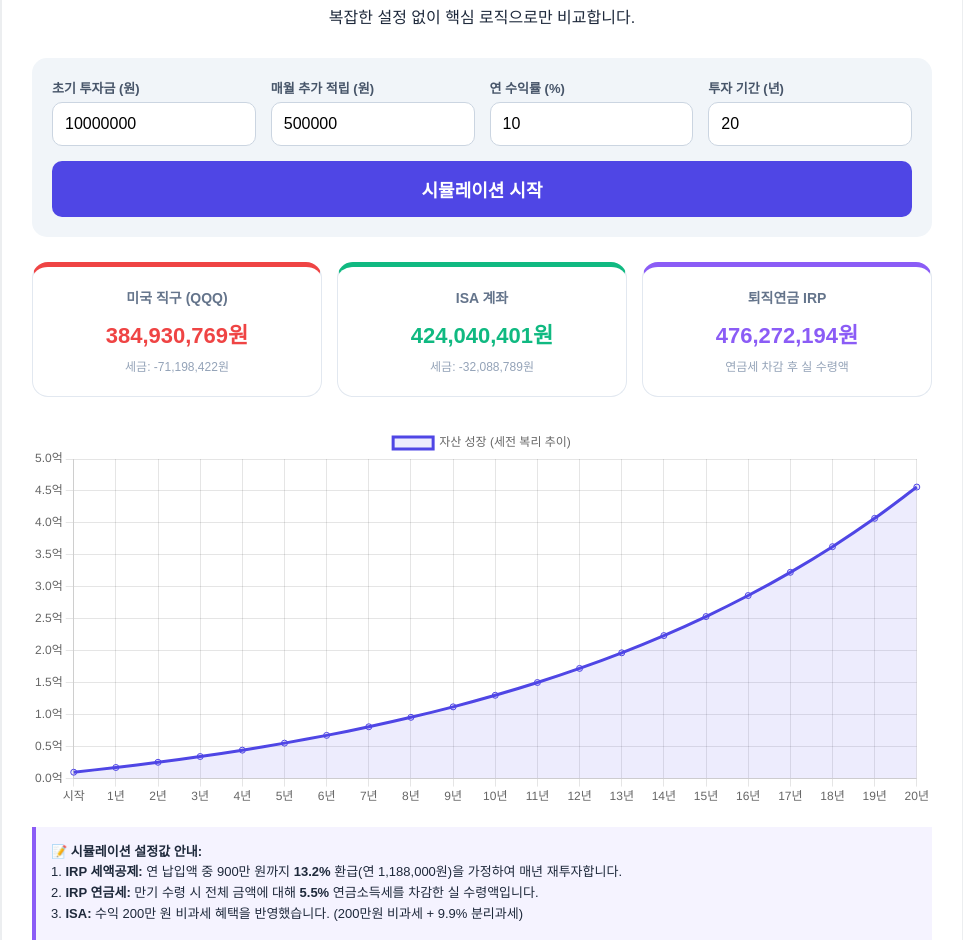
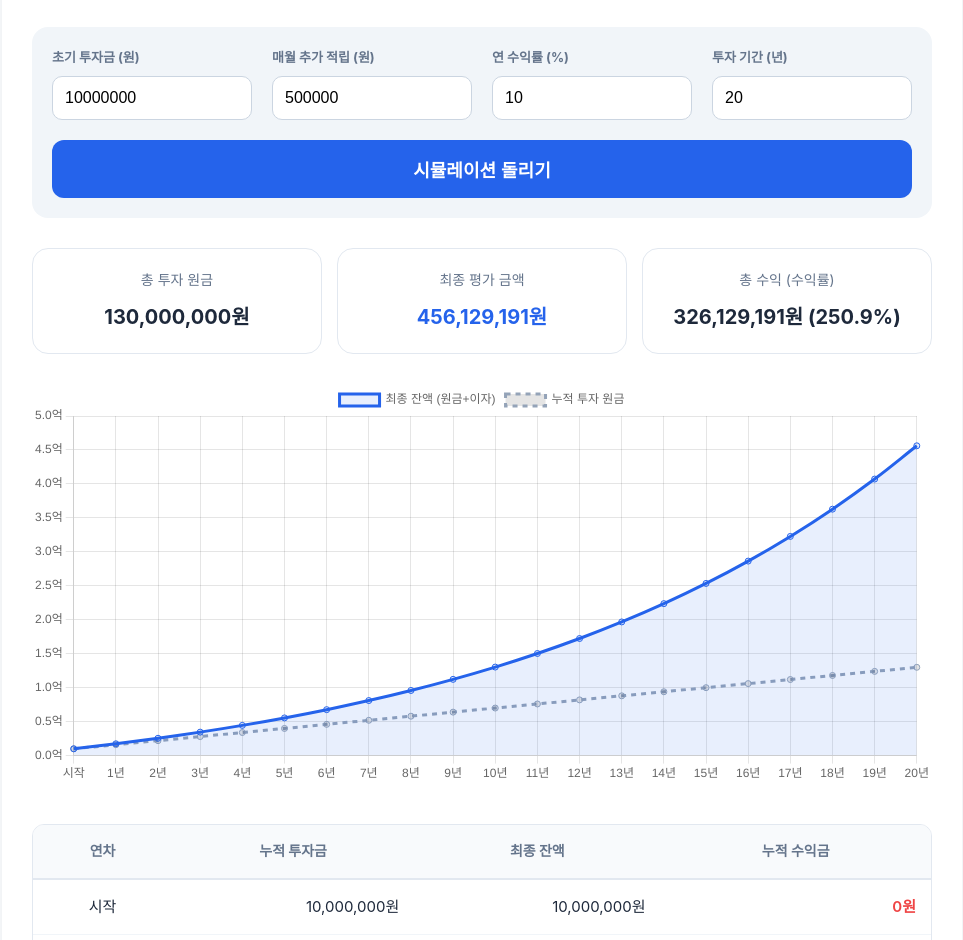
Before and after one commit to nininik/interest-table, a plain HTML site: page index.html in a window 1280 px wide. Shown: the part 129-1069 px from the top of the page, without its empty margins (158-1121 px from the left). Drawn offline with nearby package versions, Linux system fonts and the light colour scheme.

Commit message:
Add files via upload

```diff
--- a/index.html
+++ b/index.html
@@ -1,40 +1,46 @@
+
 <!DOCTYPE html>
 <html lang="ko">
 <head>
     <meta charset="UTF-8">
     <meta name="viewport" content="width=device-width, initial-scale=1.0">
-    <title>절세 계좌 시뮬레이터</title>
+    <title>적립식 복리 시뮬레이터</title>
     <script src="https://cdn.jsdelivr.net/npm/chart.js"></script>
     <style>
-        :root { --us: #ef4444; --isa: #10b981; --irp: #8b5cf6; --bg: #f8fafc; }
-        body { font-family: 'Pretendard', sans-serif; background-color: var(--bg); padding: 20px; color: #1e293b; }
-        .container { max-width: 900px; margin: 0 auto; background: white; padding: 30px; border-radius: 24px; box-shadow: 0 10px 40px rgba(0,0,0,0.1); }
-        .header { text-align: center; margin-bottom: 30px; }
-        .input-section { display: grid; grid-template-columns: repeat(auto-fit, minmax(180px, 1fr)); gap: 15px; margin-bottom: 25px; padding: 20px; background: #f1f5f9; border-radius: 15px; }
+        :root { --primary: #2563eb; --bg: #f8fafc; --text: #1e293b; }
+        body { font-family: 'Pretendard', -apple-system, sans-serif; background-color: var(--bg); color: var(--text); padding: 20px; line-height: 1.6; }
+        .container { max-width: 900px; margin: 0 auto; background: white; padding: 30px; border-radius: 24px; box-shadow: 0 10px 30px rgba(0,0,0,0.05); }
+        h2 { text-align: center; font-size: 28px; margin-bottom: 30px; color: var(--primary); }
+
+        .input-section { display: grid; grid-template-columns: repeat(auto-fit, minmax(200px, 1fr)); gap: 20px; margin-bottom: 30px; padding: 20px; background: #f1f5f9; border-radius: 16px; }
         .input-group { display: flex; flex-direction: column; }
-        label { font-size: 13px; font-weight: bold; margin-bottom: 5px; color: #475569; }
-        input { padding: 12px; border: 1px solid #cbd5e1; border-radius: 10px; font-size: 16px; }
+        label { font-size: 13px; font-weight: 700; margin-bottom: 8px; color: #64748b; }
+        input { padding: 12px; border: 1px solid #cbd5e1; border-radius: 10px; font-size: 16px; outline: none; transition: 0.2s; }
+        input:focus { border-color: var(--primary); box-shadow: 0 0 0 3px rgba(37, 99, 235, 0.1); }
 
-        .btn-calc { grid-column: 1 / -1; padding: 15px; background: #4f46e5; color: white; border: none; border-radius: 10px; font-size: 18px; font-weight: bold; cursor: pointer; transition: 0.3s; }
-        .btn-calc:hover { background: #4338ca; }
+        button { grid-column: 1 / -1; padding: 16px; background: var(--primary); color: white; border: none; border-radius: 12px; font-size: 18px; font-weight: 700; cursor: pointer; transition: 0.3s; }
+        button:hover { background: #1d4ed8; transform: translateY(-2px); }
 
-        .result-grid { display: grid; grid-template-columns: repeat(auto-fit, minmax(250px, 1fr)); gap: 15px; margin-bottom: 30px; }
-        .res-card { padding: 20px; border-radius: 16px; border: 1px solid #e2e8f0; text-align: center; background: #fff; }
-        .res-card h4 { margin: 0; font-size: 14px; color: #64748b; }
-        .res-card .amount { font-size: 22px; font-weight: 800; margin: 10px 0; }
-        .res-card .tax-info { font-size: 12px; color: #94a3b8; line-height: 1.4; }
+        .dashboard { display: grid; grid-template-columns: repeat(3, 1fr); gap: 15px; margin-bottom: 30px; }
+        .card { background: #fff; border: 1px solid #e2e8f0; padding: 20px; border-radius: 16px; text-align: center; }
+        .card p { margin: 0; font-size: 14px; color: #64748b; }
+        .card h3 { margin: 10px 0 0; font-size: 20px; color: var(--text); }
+        .card.highlight h3 { color: var(--primary); }
 
-        .chart-container { height: 380px; margin-top: 20px; }
-        .info-box { background: #f5f3ff; border-left: 4px solid #8b5cf6; padding: 15px; margin-top: 20px; font-size: 13px; line-height: 1.6; }
+        .chart-wrapper { position: relative; height: 400px; margin-bottom: 40px; }
+
+        .table-wrapper { overflow-x: auto; border-radius: 12px; border: 1px solid #e2e8f0; }
+        table { width: 100%; border-collapse: collapse; min-width: 600px; }
+        th { background: #f8fafc; padding: 15px; font-size: 14px; color: #64748b; border-bottom: 2px solid #e2e8f0; }
+        td { padding: 15px; text-align: right; border-bottom: 1px solid #f1f5f9; font-size: 15px; }
+        .text-center { text-align: center; }
+        .profit { color: #ef4444; font-weight: 600; }
     </style>
 </head>
 <body>
 
 <div class="container">
-    <div class="header">
-        <h2>💰 미국 직구 vs ISA vs IRP 비교</h2>
-        <p>복잡한 설정 없이 핵심 로직으로만 비교합니다.</p>
-    </div>
+    <h2>🚀 적립식 복리 마법 계산기</h2>
 
     <div class="input-section">
         <div class="input-group">
@@ -53,121 +59,150 @@
             <label>투자 기간 (년)</label>
             <input type="number" id="years" value="20">
         </div>
-        <button class="btn-calc" onclick="runCompare()">시뮬레이션 시작</button>
+        <button onclick="calculate()">시뮬레이션 돌리기</button>
     </div>
 
-    <div class="result-grid">
-        <div class="res-card" style="border-top: 5px solid var(--us);">
-            <h4>미국 직구 (QQQ)</h4>
-            <div class="amount" id="resUS" style="color: var(--us);">0원</div>
-            <div class="tax-info" id="taxUS">양도세 22% 차감</div>
+    <div class="dashboard">
+        <div class="card">
+            <p>총 투자 원금</p>
+            <h3 id="statTotalInvested">0원</h3>
         </div>
-        <div class="res-card" style="border-top: 5px solid var(--isa);">
-            <h4>ISA 계좌</h4>
-            <div class="amount" id="resISA" style="color: var(--isa);">0원</div>
-            <div class="tax-info" id="taxISA">수익 9.9% 절세</div>
+        <div class="card highlight">
+            <p>최종 평가 금액</p>
+            <h3 id="statFinalAmount">0원</h3>
         </div>
-        <div class="res-card" style="border-top: 5px solid var(--irp);">
-            <h4>퇴직연금 IRP</h4>
-            <div class="amount" id="resIRP" style="color: var(--irp);">0원</div>
-            <div class="tax-info" id="taxIRP">세액공제 + 저율과세</div>
+        <div class="card">
+            <p>총 수익 (수익률)</p>
+            <h3 id="statProfit">0원</h3>
         </div>
     </div>
 
-    <div class="chart-container">
-        <canvas id="compChart"></canvas>
+    <div class="chart-wrapper">
+        <canvas id="mainChart"></canvas>
     </div>
 
-    <div class="info-box">
-        <b>📝 시뮬레이션 설정값 안내:</b><br>
-        1. <b>IRP 세액공제:</b> 연 납입액 중 900만 원까지 <b>13.2%</b> 환급(연 1,188,000원)을 가정하여 매년 재투자합니다.<br>
-        2. <b>IRP 연금세:</b> 만기 수령 시 전체 금액에 대해 <b>5.5%</b> 연금소득세를 차감한 실 수령액입니다.<br>
-        3. <b>ISA:</b> 수익 200만 원 비과세 혜택을 반영했습니다. (200만원 비과세 + 9.9% 분리과세)
+    <div class="table-wrapper">
+        <table>
+            <thead>
+                <tr>
+                    <th class="text-center">연차</th>
+                    <th>누적 투자금</th>
+                    <th>최종 잔액</th>
+                    <th>누적 수익금</th>
+                </tr>
+            </thead>
+            <tbody id="tableBody"></tbody>
+        </table>
     </div>
 </div>
 
 <script>
     let chart = null;
 
-    function runCompare() {
+    function calculate() {
         const P = parseFloat(document.getElementById('principal').value) || 0;
         const M = parseFloat(document.getElementById('monthly').value) || 0;
-        const r = parseFloat(document.getElementById('rate').value) / 100 || 0;
+        const annualRate = parseFloat(document.getElementById('rate').value) / 100 || 0;
         const years = parseInt(document.getElementById('years').value) || 0;
 
-        const creditRate = 0.132; // 연봉 5,500만 원 초과 기본값 고정
-        const mRate = r / 12;
+        const monthlyRate = annualRate / 12;
+        const totalMonths = years * 12;
 
         let labels = [];
-        let rawGrowth = [];
-        let balRaw = P, balIRP = P;
-        let cumInvest = P;
+        let investedData = []; // 원금 추이
+        let totalData = [];    // 원리금 추이
+        let tableHTML = "";
 
+        let currentBalance = P;
+        let cumulativeInvested = P;
+
+        // 0년차 (시작)
         labels.push("시작");
-        rawGrowth.push(P);
+        investedData.push(P);
+        totalData.push(P);
+        tableHTML += `<tr><td class="text-center">시작</td><td>${P.toLocaleString()}원</td><td>${P.toLocaleString()}원</td><td class="profit">0원</td></tr>`;
 
         for (let y = 1; y <= years; y++) {
+            // 1년(12개월) 동안의 변화 계산
             for (let m = 1; m <= 12; m++) {
-                balRaw = (balRaw + M) * (1 + mRate);
-                balIRP = (balIRP + M) * (1 + mRate);
-                cumInvest += M;
+                currentBalance = (currentBalance + M) * (1 + monthlyRate);
+                cumulativeInvested += M;
             }
-            // IRP 세액공제 환급금 재투자 (연 900만 한도)
-            let creditAmount = Math.min(M * 12, 9000000) * creditRate;
-            balIRP += creditAmount;
 
             labels.push(y + "년");
-            rawGrowth.push(Math.floor(balRaw));
+            investedData.push(cumulativeInvested);
+            totalData.push(Math.floor(currentBalance));
+
+            tableHTML += `
+                <tr>
+                    <td class="text-center">${y}년차</td>
+                    <td>${cumulativeInvested.toLocaleString()}원</td>
+                    <td>${Math.floor(currentBalance).toLocaleString()}원</td>
+                    <td class="profit">+${Math.floor(currentBalance - cumulativeInvested).toLocaleString()}원</td>
+                </tr>
+            `;
         }
 
-        const totalProfit = balRaw - cumInvest;
+        // 대시보드 업데이트
+        const finalBalance = totalData[totalData.length - 1];
+        const profit = finalBalance - cumulativeInvested;
+        const profitRate = ((profit / cumulativeInvested) * 100).toFixed(1);
 
-        // 미국 직구 (22%)
-        const usTax = totalProfit > 2500000 ? (totalProfit - 2500000) * 0.22 : 0;
-        const finalUS = balRaw - usTax;
+        document.getElementById('statTotalInvested').innerText = cumulativeInvested.toLocaleString() + "원";
+        document.getElementById('statFinalAmount').innerText = finalBalance.toLocaleString() + "원";
+        document.getElementById('statProfit').innerText = `${profit.toLocaleString()}원 (${profitRate}%)`;
+        document.getElementById('tableBody').innerHTML = tableHTML;
 
-        // ISA (9.9%)
-        const isaTax = totalProfit > 2000000 ? (totalProfit - 2000000) * 0.099 : 0;
-        const finalISA = balRaw - isaTax;
-
-        // IRP (연금세 5.5%)
-        const finalIRP = balIRP * (1 - 0.055);
-
-        document.getElementById('resUS').innerText = Math.floor(finalUS).toLocaleString() + "원";
-        document.getElementById('resISA').innerText = Math.floor(finalISA).toLocaleString() + "원";
-        document.getElementById('resIRP').innerText = Math.floor(finalIRP).toLocaleString() + "원";
-
-        document.getElementById('taxUS').innerText = `세금: -${Math.floor(usTax).toLocaleString()}원`;
-        document.getElementById('taxISA').innerText = `세금: -${Math.floor(isaTax).toLocaleString()}원`;
-        document.getElementById('taxIRP').innerText = `연금세 차감 후 실 수령액`;
-
-        renderChart(labels, rawGrowth);
+        renderChart(labels, investedData, totalData);
     }
 
-    function renderChart(labels, data) {
-        const ctx = document.getElementById('compChart').getContext('2d');
+    function renderChart(labels, invested, total) {
+        const ctx = document.getElementById('mainChart').getContext('2d');
         if (chart) chart.destroy();
+
         chart = new Chart(ctx, {
             type: 'line',
             data: {
                 labels: labels,
-                datasets: [{
-                    label: '자산 성장 (세전 복리 추이)',
-                    data: data,
-                    borderColor: '#4f46e5',
-                    backgroundColor: 'rgba(79, 70, 229, 0.1)',
-                    fill: true,
-                    tension: 0.3
-                }]
+                datasets: [
+                    {
+                        label: '최종 잔액 (원금+이자)',
+                        data: total,
+                        borderColor: '#2563eb',
+                        backgroundColor: 'rgba(37, 99, 235, 0.1)',
+                        fill: true,
+                        tension: 0.4
+                    },
+                    {
+                        label: '누적 투자 원금',
+                        data: invested,
+                        borderColor: '#94a3b8',
+                        borderDash: [5, 5],
+                        fill: false,
+                        tension: 0
+                    }
+                ]
             },
             options: {
                 responsive: true,
                 maintainAspectRatio: false,
-                scales: { y: { ticks: { callback: v => (v/100000000).toFixed(1) + '억' } } }
+                plugins: {
+                    tooltip: {
+                        callbacks: {
+                            label: (context) => context.dataset.label + ': ' + context.raw.toLocaleString() + '원'
+                        }
+                    }
+                },
+                scales: {
+                    y: {
+                        ticks: { callback: (val) => (val / 100000000).toFixed(1) + '억' }
+                    }
+                }
             }
         });
     }
-    window.onload = runCompare;
+
+    window.onload = calculate;
 </script>
 </body>
 </html>
```
